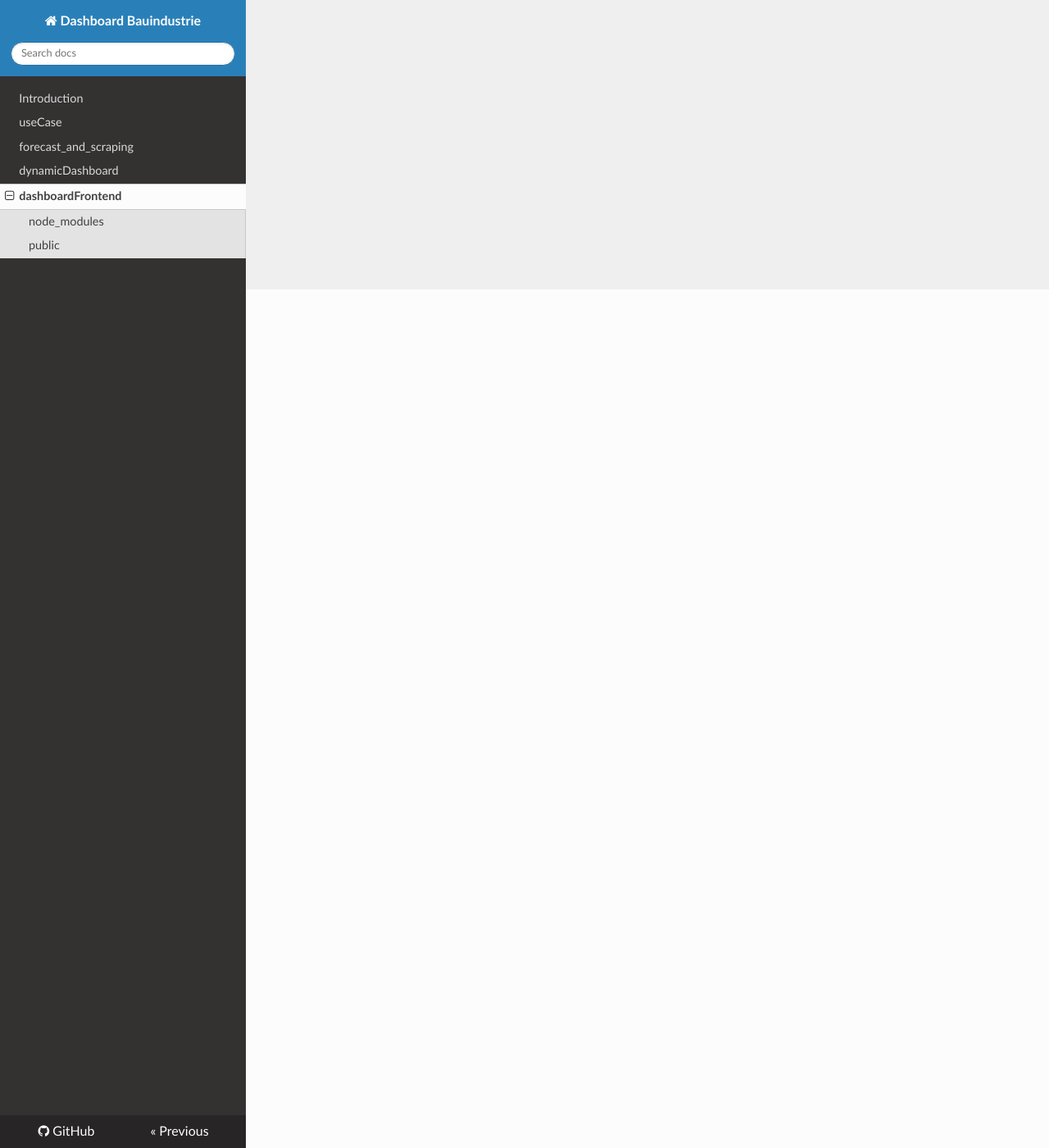
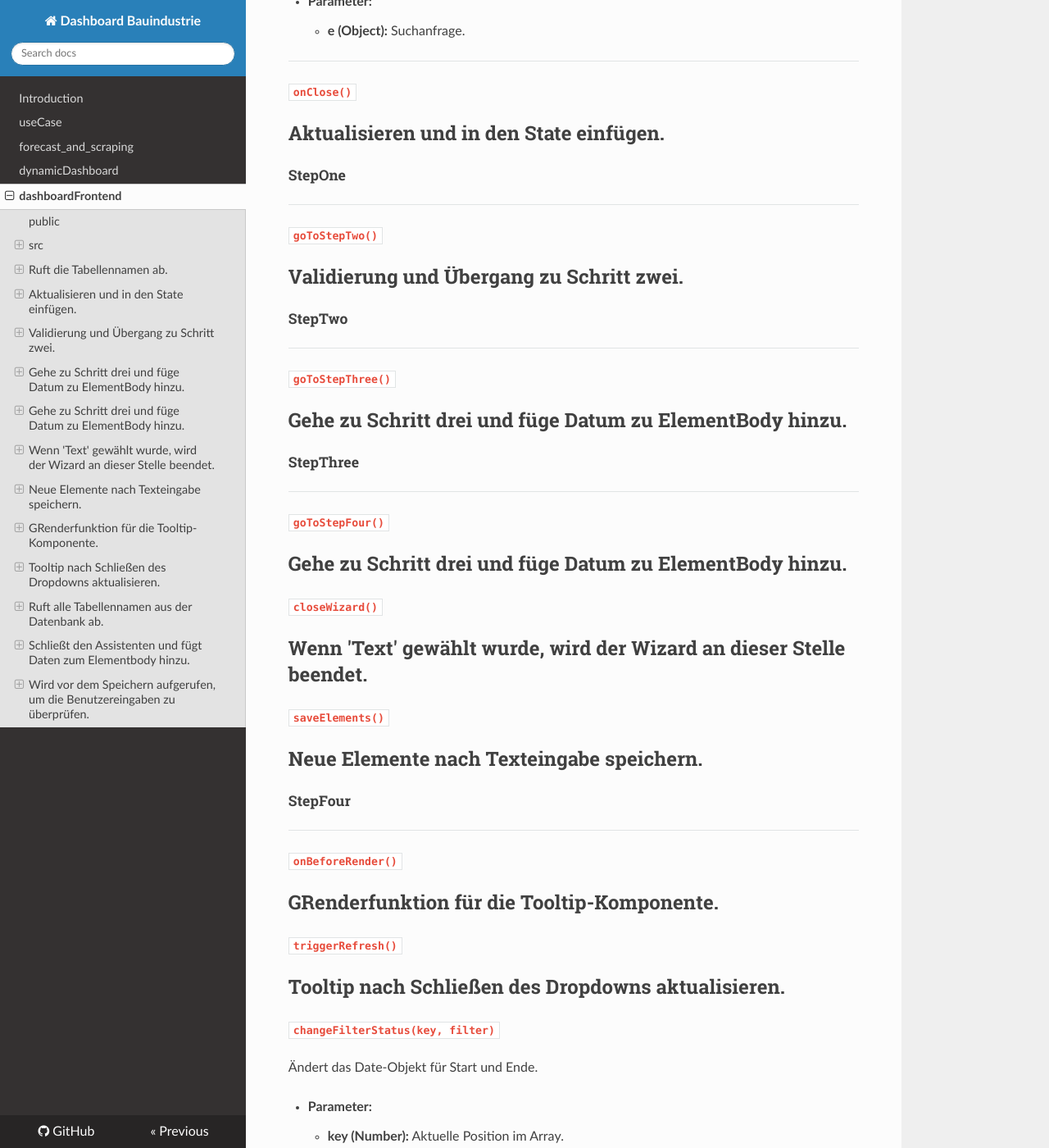
Before and after one commit to just1130/dashboardDoc, an MkDocs documentation site: the page built from docs/dashboardFrontend.md, in a window 1280 px wide and 1400 px high, scrolled down 1047 px. Shown: the whole window at 82% size. Built offline with MkDocs 1.6.1, drawn with Linux system fonts in a browser that asks for light colours; nearby versions of some CDN libraries; some of the changed text lies outside the part shown.

Commit message:
Doc Forecast und Frontend bis StepFour Wizard

```diff
--- a/docs/dashboardFrontend.md
+++ b/docs/dashboardFrontend.md
@@ -1,7 +1,132 @@
 # Frontend
 Im Folgenden werden die einzelnen Unter-Ordner, Skripte und Dateien aus dem Ordner Frontend vorgestellt.
 
-## node_modules
+## public
 Hier sind die installierten Module abgelegt.
 
-## public
+## src
+
+### components
+
+#### Charts
+
+---
+##### `getData(data)`
+Ruft die Datenreihen gefiltert nach Name, Anfang und Ende ab.
+
+- **Parameter:**
+    - **data (Object):** Datenreihen des Modells.
+---
+
+#### WizardSteps
+
+##### Drop
+
+---
+##### `getTables()`
+Ruft die Tabellennamen ab.
+---
+
+##### `onFiltering(e)`
+Filtert die Dropdown-Einträge.
+
+- **Parameter:**
+    - **e (Object):** Suchanfrage.
+---
+
+##### `onClose()`
+Aktualisieren und in den State einfügen.
+---
+
+##### StepOne
+
+---
+##### `goToStepTwo()`
+Validierung und Übergang zu Schritt zwei.
+---
+
+##### StepTwo
+
+---
+##### `goToStepThree()`
+Gehe zu Schritt drei und füge Datum zu ElementBody hinzu.
+---
+
+##### StepThree
+
+---
+##### `goToStepFour()`
+Gehe zu Schritt drei und füge Datum zu ElementBody hinzu.
+---
+
+##### `closeWizard()`
+Wenn 'Text' gewählt wurde, wird der Wizard an dieser Stelle beendet.
+---
+
+##### `saveElements()`
+Neue Elemente nach Texteingabe speichern.
+---
+
+##### StepFour
+
+---
+##### `onBeforeRender()`
+GRenderfunktion für die Tooltip-Komponente.
+---
+
+##### `triggerRefresh()`
+Tooltip nach Schließen des Dropdowns aktualisieren.
+---
+
+##### `changeFilterStatus(key, filter)`
+Ändert das Date-Objekt für Start und Ende.
+
+- **Parameter:**
+    - **key (Number):** Aktuelle Position im Array.
+    - **key (Number):** Markierung, wenn Anfang oder Ende geändert wird.
+---
+
+##### `getTables()`
+Ruft alle Tabellennamen aus der Datenbank ab.
+---
+
+##### `addRow(key)`
+Wird verwendet, nachdem der Benutzer auf die Schaltfläche add geklickt hat, um eine neue Datenreihe hinzuzufügen..
+
+- **Parameter:**
+    - **key (Number):** Position.
+---
+
+##### `prognosisChecked(key)`
+Ändert den Status der Prognose-Checkox.
+
+- **Parameter:**
+    - **key (Integer):** Status.
+---
+
+---
+##### `closeStepWizard()`
+Schließt den Assistenten und fügt Daten zum Elementbody hinzu.
+---
+
+---
+##### `validated()`
+Wird vor dem Speichern aufgerufen, um die Benutzereingaben zu überprüfen.
+---
+
+##### `deleteDataEntry(key)`
+Löschen einer Zeitreihe.
+
+- **Parameter:**
+    - **key (Integer):** Zeitreihe.
+---
+
+##### StepFive
+
+---
+##### `closeStepWizard()`
+Ruft die Tabellennamen ab.
+
+- **Parameter:**
+    - **data (Object):** Datenreihen des Modells.
+---
--- a/docs/forecast_and_scraping.md
+++ b/docs/forecast_and_scraping.md
@@ -0,0 +1,242 @@
+# Forecast and Scraping
+
+## App
+
+### DB
+#### MongoDB.py
+
+---
+#### `add_model(name,model,last_timestamp,params)`
+Fügt ein Sarima-Modell zur MongoDB hinzu.
+
+- **Parameter:**
+    - **name (String):** Der Name des angegebenen Modells.
+    - **model (String):** Das in eine Zeichenkette umgewandelte Sarima-Modell.
+
+---
+#### `get_model(name)`
+Ruft das Modell aus der Datenbank ab.
+
+- **Parameter:**
+    - **name (String):** Das Modell, das aus der Datenbank abgerufen werden soll.
+- **Returntype:**
+    - **Object**
+---
+
+
+### Forecast
+#### DateHandler.py
+---
+#### `getTimeLine(model_name)`
+Rückgabe der Zeitleiste für die Prdicion-Struktur.
+
+- **Parameter:**
+    - **start_date (String):** Beginn der Zeitleiste.
+    - **end_date (String):** Ende der Zeitleiste.
+
+    - **time_range (String):** Intervall der Einträge.
+
+    - **model_name (String):** Name des Modells, das zum Abrufen von Informationen verwendet wird.
+
+- **Returntype:**
+    - **List**
+    - **Integer**
+---
+
+#### Sarima.py
+---
+#### `calculate_sarima_modell(time_range,y_data,model_name,custom=False,params={})`
+Name of the model used to retrieve information.
+
+- **Parameter:**
+    - **time_range (String):** Zeitintervall.
+    - **y_data (Array):** Die y-Daten zur Berechnung des Modells.
+
+    - **model_name (String):** Der Modellname (alter Spaltenname).
+
+    - **custom (Boolean):** Entscheidet, ob das Modell im Cache gespeichert werden soll.
+    - **params (Object):** Wenn params nicht leer ist, wird ein benutzerdefiniertes Modell berechnet.
+
+
+- **Returntype:**
+    - **Boolean**
+---
+
+#### `save_model(model,model_name,model_params,mae)`
+Konvertiert das Modell in einen base64 String.
+
+- **Parameter:**
+    - **model (Object):** Das Sarima-Modell.
+    - **model_name (String):** Der Name des Modells, um es in der MongoDB zu finden..
+
+    - **model_params (Object):** Die Parameter, die zur Berechnung des Modells verwendet wurden.
+    - **mae (double):** Der berechnete Mae.
+---
+
+#### `predict(model_name,steps,model)`
+   Laden des Sarima-Modells und Verwendung für Vorhersagen.
+
+- **Parameter:**
+    - **model_name (String):** Das Modell, das geladen werden soll.
+    - **steps (integer):** Die Anzahl der zu prognostizierenden Schritte.
+    - **model (Object):** Das berechnete Sarima/Arima-Modell.
+---
+
+#### `predict_for_ui(table_name,start_date,end_date,time_interval,kpi_selection,model={})`
+   Zeitreihenvorhersage für die Benutzeroberfläche.
+
+- **Parameter:**
+   - **table_name (String):** Name der Zeitreihe.
+    - **start_date (String):** Der angegebene Start.
+    - **end_date (String):** Das angegebene Ende.
+    - **time_interval (String):** Intervall der Datenreihe.
+    - **kpi_selection (String):** Wenn nicht "", dann Vorhersage für KPI.
+    - **model (Object):** Ausgewähltes Modell.
+
+- **Returntype:**
+    - **Object**
+---
+
+#### `kpi_calculation(kpi_selection, predictions)`
+   Berechnung der KPIs.
+
+- **Parameter:**
+    - **kpi_selection (String):** Auswahl der KPI.
+    - **predictions (Object):** Vorhersagen.
+
+- **Returntype:**
+    - **Double**
+---
+
+#### `calculate_custom_model(data,y_data)`
+    Berechnung des benutzerdefinierten Modells.
+
+- **Parameter:**
+    - **k data (Object):** Informationen zur Erstellung eines neuen Modells.
+    - **y_data ([])** Zeitreihen.
+
+- **Returntype:**
+    - **Object**
+---
+
+#### `save_cache()`
+    Zwischengespeichertes Modell speichern.
+---
+
+## Helper
+### Bundesbank.py
+---
+
+#### `get_selcted_data_from_bundesbank()`
+---
+
+### CalculateStats.py
+---
+#### `calculate_acf_and_pacf(data)`
+    Berechnung von acf und pacf
+
+- **Parameter:**
+    - **data (Object):** Zeitreihe.
+- **Returntype:**
+    - **Object**
+    - **Object**
+
+### Bundesbank.py
+#### `parsing_csv(path)`
+    Wandelt csv-Daten in eine Json-Datei um. Löst auch das Senden der Daten und die Berechnung der Sarima-Modelle aus.
+
+- **Parameter:**
+   - **path (string):** Der Pfad zu einer gegebenen csv-Datei.
+---
+
+#### `send_data_to_nodejs(data, not_init=True)`
+    Senden von Daten an das NodeJS-Backend.
+
+- **Parameter:**
+    - **data (dict):** Das dictionary, das an das NodeJS-Backend gesendet werden soll.
+    - **data (dict):** Speichert die Einträge als json, um sie als Init-Daten zu verwenden.
+---
+
+#### `get_y_data(table_name,start_date)`
+    Senden von Daten an das NodeJS-Backend.
+
+- **Parameter:**
+    - **table_name (String):** Tabellenname.
+    - **start_date (String):** Zeitstempel als IsoString.
+
+- **Returntype:**
+    - **Object**
+---
+
+#### `load_initial_data()`
+    Ausgangsdaten laden.
+---
+
+### Server.py
+#### `GET loadInitData`
+Ausgangsdaten laden.
+
+- **Returntype:**
+    - **Object**
+---
+
+#### `GET getPrediction`
+Liefert ein Vorhersageergebnis für eine Zeitreihe.
+
+- **Parameter:**
+    - **prediction_request (String):** Request body
+
+- **Returntype:**
+    - **Object**
+---
+
+#### `GET getbundesbankData`
+Startet den Bundesbank-Scraper
+
+- **Returntype:**
+    - **Object**
+---
+
+#### `GET getPredictionForUI`
+Liefert eine Vorhersage für eine Zeitreihe im Dictonary Format.
+
+- **Parameter:**
+    - **prediction_request (String):** Request body
+
+- **Returntype:**
+    - **Object**
+---
+
+#### `GET calculateAcfPacf`
+Berechnet acf & pacf für Insights.
+
+- **Parameter:**
+    - **prediction_request (String):** Request body
+
+- **Returntype:**
+    - **Object**
+---
+
+#### `GET getModelParams`
+Liefert alle Modell-Parameter.
+
+- **Parameter:**
+    - **prediction_request (String):** Request body
+
+- **Returntype:**
+    - **Object**
+---
+
+#### `GET CalculateModelForAdmin`
+Neuberechnung des Prognose-Modells.
+
+- **Parameter:**
+    - **prediction_request (String):** Request body
+
+- **Returntype:**
+    - **Object**
+---
+
+#### `GET saveCachedModel`
+Überschreibt das Modell durch den Admin.
+---
```
